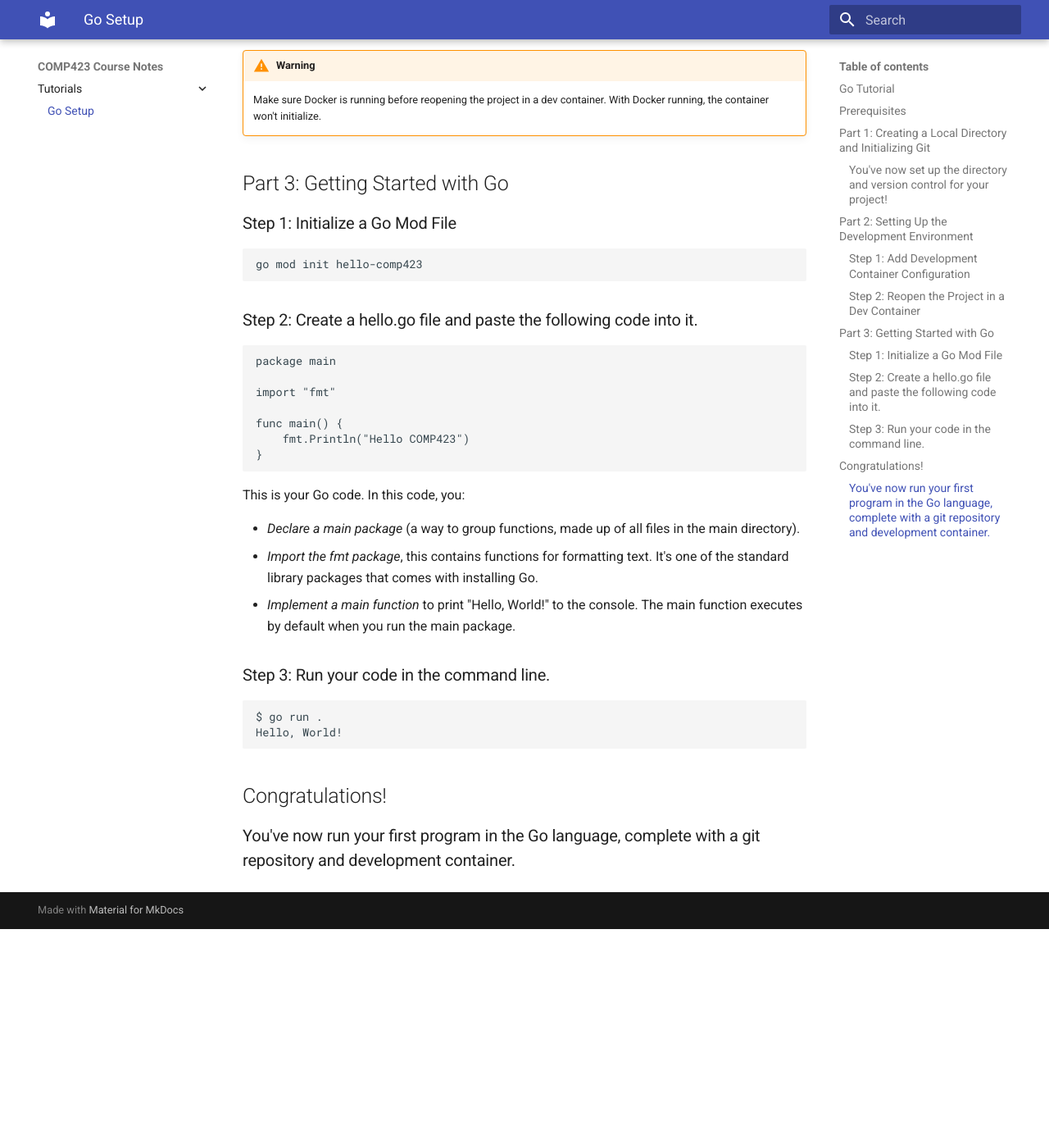
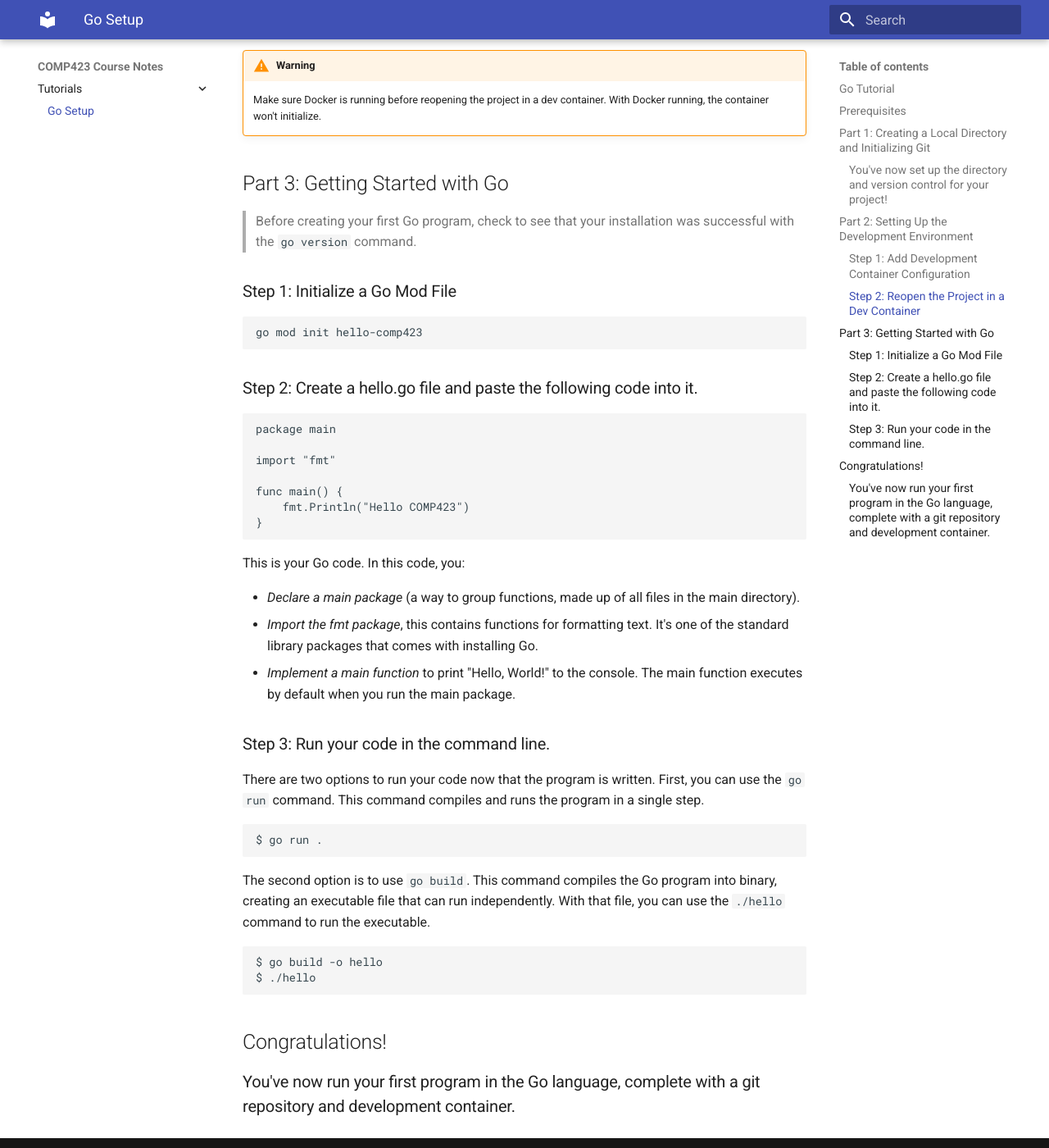
Before and after one commit to lmoore36/comp423-course-notes, an MkDocs documentation site: the page built from docs/tutorials/go-setup.md, in a window 1280 px wide and 1400 px high, scrolled down 2087 px. Shown: the whole window at 82% size. Built offline with MkDocs 1.6.1 and Material for MkDocs 9.7.7, drawn with Linux system fonts in a browser that asks for light colours; before the commit the page ends 3220 px from its top, so only the background shows below that.

Commit message:
adding the difference between go run and go build in the tutorial

````diff
--- a/docs/tutorials/go-setup.md
+++ b/docs/tutorials/go-setup.md
@@ -71,6 +71,8 @@
 
 ## Part 3: Getting Started with Go
 
+>Before creating your first Go program, check to see that your installation was successful with the ```go version``` command.
+
 ### Step 1: Initialize a Go Mod File
 ```
 go mod init hello-comp423
@@ -94,9 +96,16 @@
 
 ### Step 3: Run your code in the command line.
 
+There are two options to run your code now that the program is written. First, you can use the ```go run``` command. This command compiles and runs the program in a single step.
 ```
 $ go run .
-Hello, World!
+```
+
+The second option is to use ```go build```. This command compiles the Go program into binary, creating an executable file that can run independently. With that file, you can use the ```./hello``` command to run the executable.
+
+```
+$ go build -o hello
+$ ./hello
 ```
 
 ## Congratulations!
````
